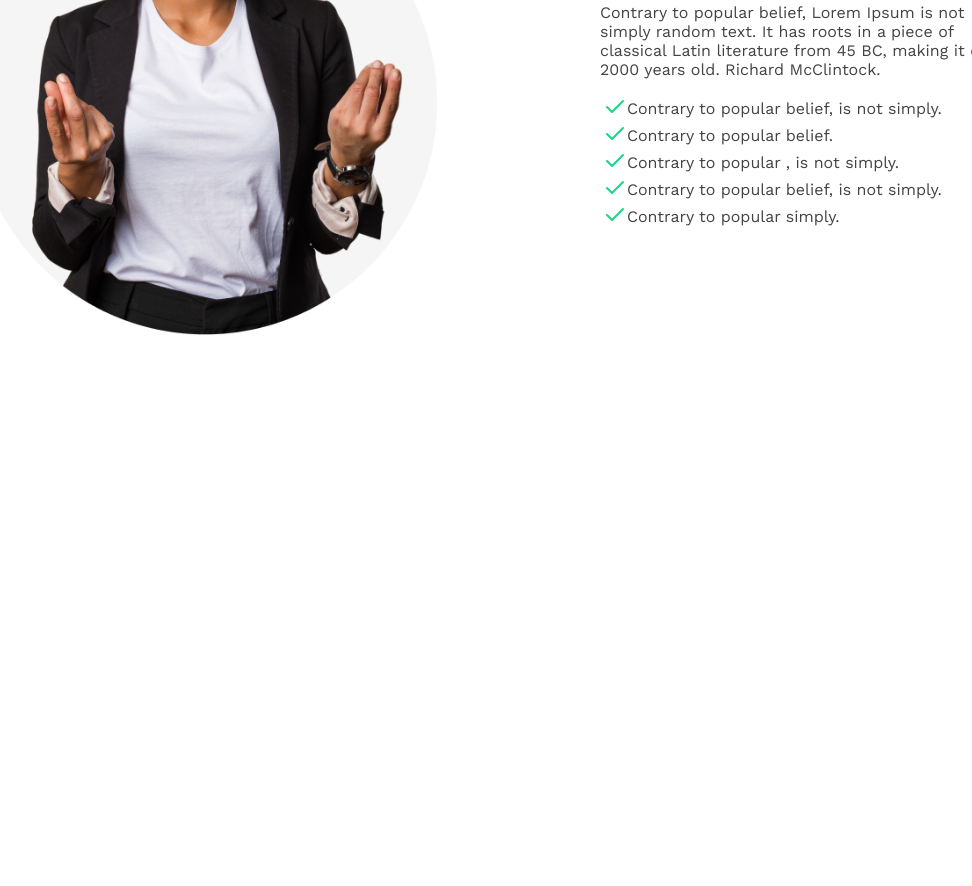
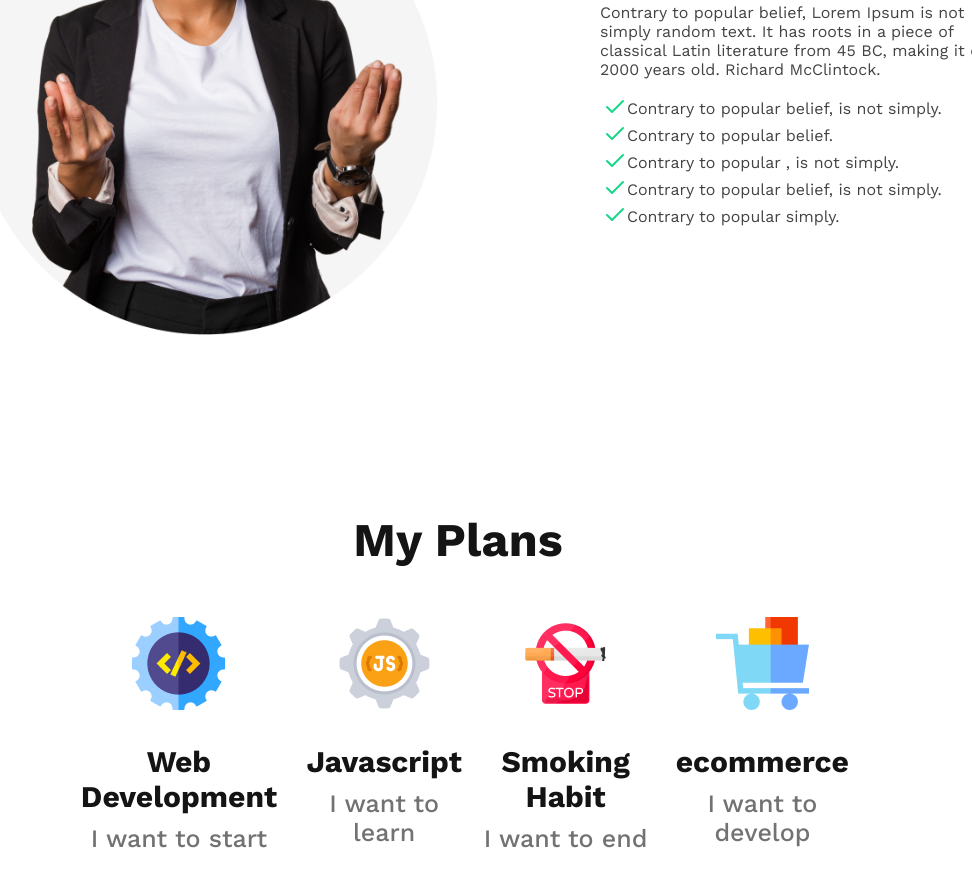
Before and after one commit to najim2004/module-5-task-1, a plain HTML site: page index.html in a window 1280 px wide. Shown: the part 1295-2181 px from the top of the page, without its empty margins (182-1154 px from the left). Before the commit the page ends 1768 px from the top, so only its background shows below. Drawn offline with nearby package versions, Linux system fonts and the light colour scheme.

Commit message:
added My Plans

```diff
--- a/CSS/style.css
+++ b/CSS/style.css
@@ -79,9 +79,11 @@ main {
     padding-left: 37px;
 
 }
-.My-failures-description{
+
+.My-failures-description {
     text-align: left;
 }
+
 .My-failures-description p {
     color: #444343;
     font-size: 16px;
@@ -92,13 +94,54 @@ main {
 }
 
 .My-failures-description li {
-    color:#444343;
+    color: #444343;
     font-size: 16px;
     font-weight: 400;
     line-height: 26px;
 
 }
-.My-failures-description img{
+
+.My-failures-description img {
     margin-bottom: -5px;
 
 }
+
+/* My Plans section */
+.My-Plans-section {
+    margin: 0 230px;
+}
+
+.my-plans-title {
+    text-align: center;
+    color: #151414;
+    font-size: 40px;
+    font-weight: 700;
+    margin-bottom: 50px;
+}
+
+.my-plans-description {
+    display: flex;
+    justify-content: space-around;
+}
+
+.info {
+    text-align: center;
+}
+
+.info>img {
+    max-width: 95px;
+}
+
+.info h3 {
+    color: #151414;
+    font-size: 30px;
+    font-weight: 700;
+    margin-bottom: 0;
+}
+
+.info p {
+    color:#737272;
+    font-size: 25px;
+    font-weight: 500;
+    margin-top: 10px;
+}
--- a/index.html
+++ b/index.html
@@ -41,6 +41,33 @@
                 </div>
             </div>
         </div>
+        <div class="My-Plans-section">
+            <div class="my-plans-title">
+                <h3>My Plans</h3>
+            </div>
+            <div class="my-plans-description">
+                <div class="info">
+                    <img src="images/icons/web.png" alt="">
+                    <h3>Web Development</h3>
+                    <p>I want to start</p>
+                </div>
+                <div class="info">
+                    <img src="images/icons/js.png" alt="">
+                    <h3>Javascript</h3>
+                    <p>I want to learn</p>
+                </div>
+                <div class="info">
+                    <img src="images/icons/smoke.png" alt="">
+                    <h3>Smoking Habit</h3>
+                    <p>I want to end</p>
+                </div>
+                <div class="info">
+                    <img src="images/icons/ecom.png" alt="">
+                    <h3>ecommerce</h3>
+                    <p>I want to develop</p>
+                </div>
+            </div>
+        </div>
     </main>
     <footer>
 
```
